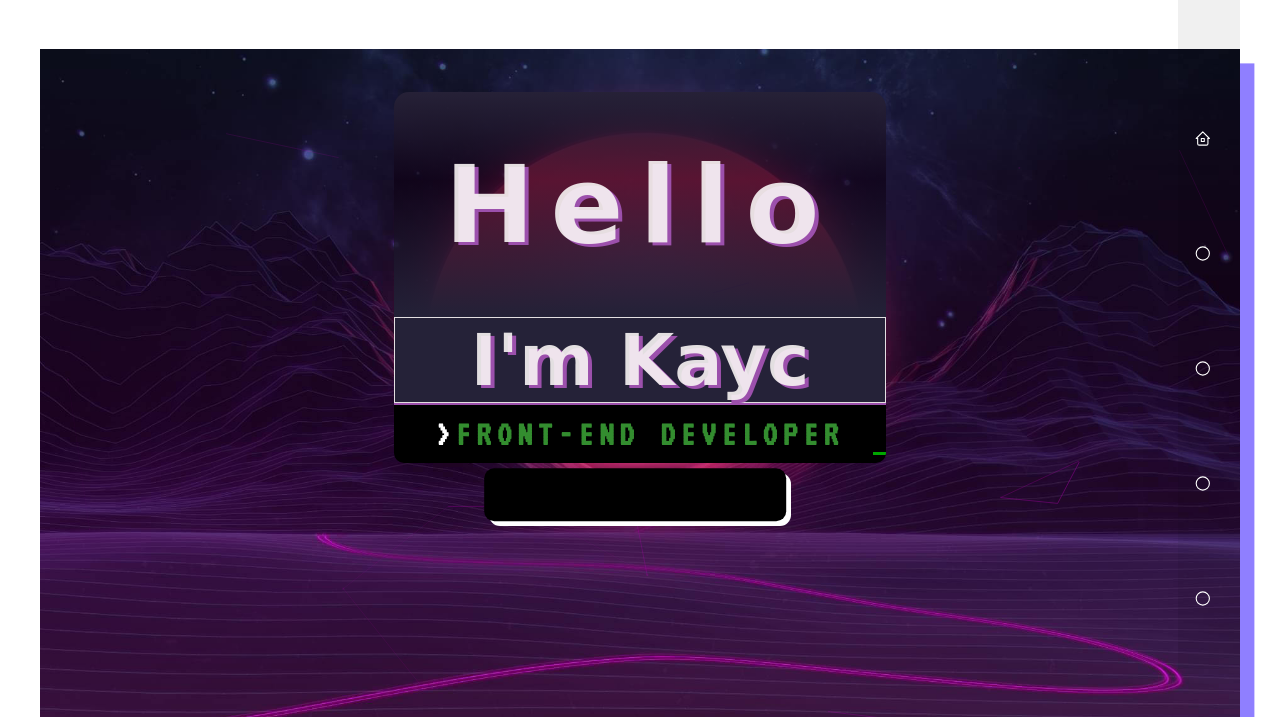
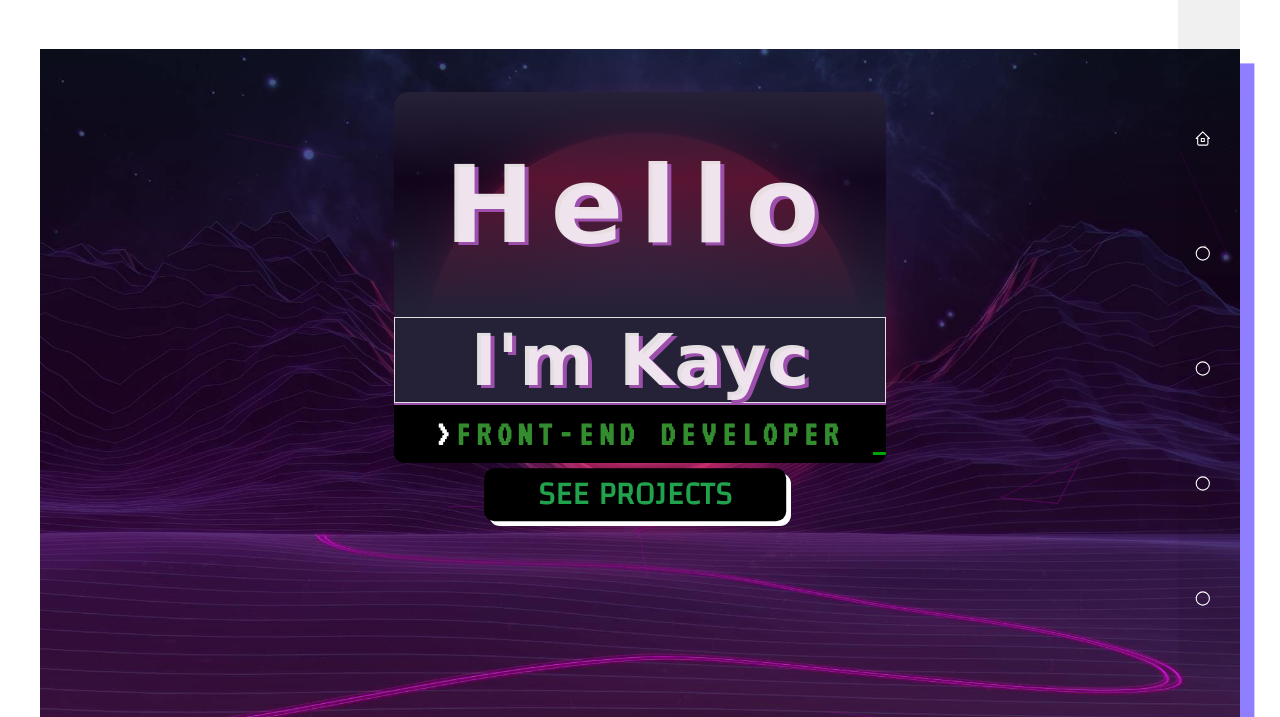
Before and after one commit to kaycmendes/portfolio, a website: page index.html in a window 1280 px wide. Shown: the part 83-800 px from the top of the page. Drawn offline with nearby package versions, Linux system fonts and the light colour scheme; a script that the page names is missing; a web font is replaced by a local one.

Commit message:
add data tag

```diff
--- a/index.html
+++ b/index.html
@@ -161,7 +161,7 @@
               </div>
               </h1>
               <div class="projects-wrapper">
-                <div class="projects"><a href="/#slidePage" class="button" >SEE PROJECTS.</a>
+                <div class="projects"><a href="/#slidePage" class="button" data-content="SEE PROJECTS">SEE PROJECTS.</a>
                 </div>
               </div>
 
```
